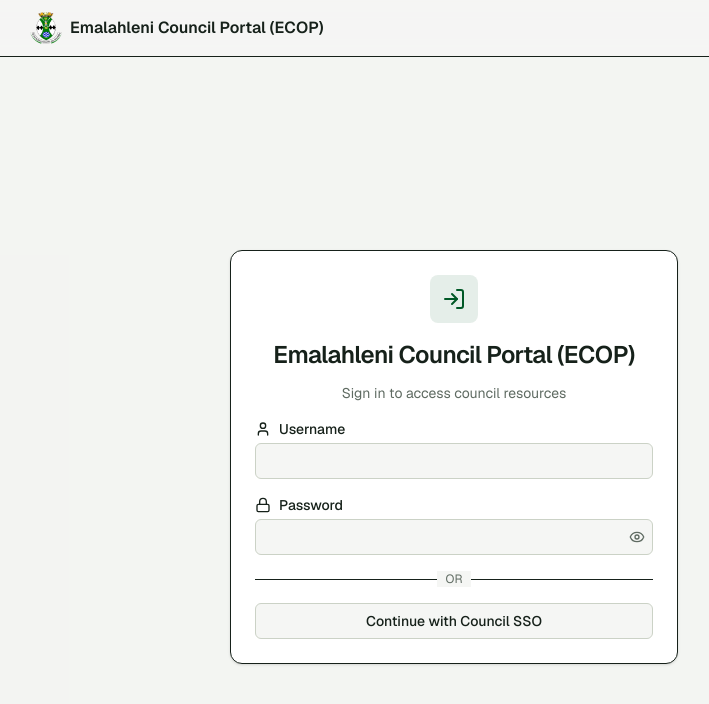
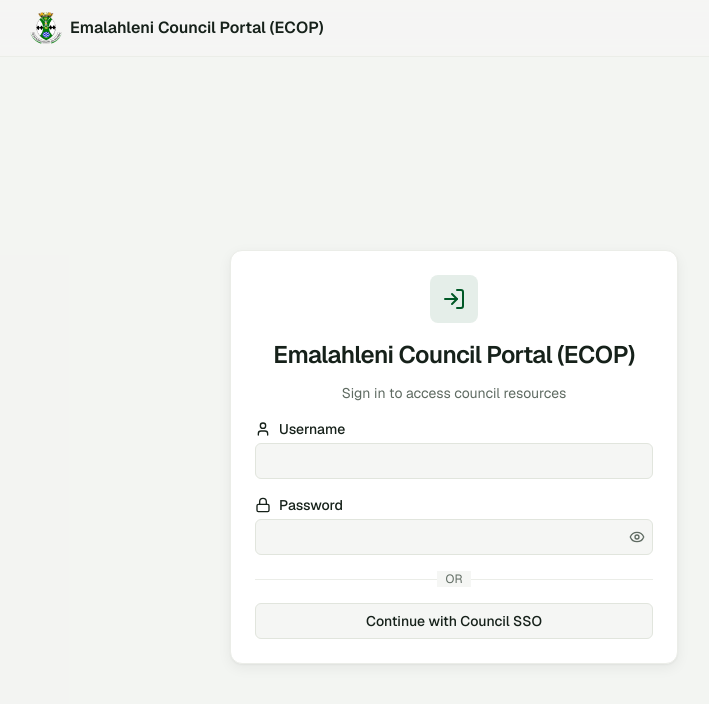
Before and after one commit to Msaination/councilportalv2-frontend, a Next.js app: page /login in a window 1280 px wide. Shown: the top 704 px of the page, without its empty margins (186-895 px from the left). Built offline with nearby package versions, Linux system fonts and the light colour scheme; no server answers.

Commit message:
style: lighten borders and soften card shadow

```diff
--- a/app/globals.css
+++ b/app/globals.css
@@ -33,9 +33,13 @@
   --color-destructive-foreground: #ffffff;
 
   /* Lines and focus */
-  --color-border: #e0e4dc;
-  --color-input: #cbd2c6;
+  --color-border: #ebede8;
+  --color-input: #e1e5dd;
   --color-ring: #005826;
+
+  /* Elevation */
+  --shadow-card: 0 1px 2px rgb(16 24 20 / 0.04),
+    0 4px 14px rgb(16 24 20 / 0.06);
 }
 
 body {
@@ -45,3 +49,11 @@ body {
   -webkit-font-smoothing: antialiased;
   -moz-osx-font-smoothing: grayscale;
 }
+
+@layer base {
+  *,
+  ::before,
+  ::after {
+    border-color: var(--color-border);
+  }
+}
--- a/components/ui/card.tsx
+++ b/components/ui/card.tsx
@@ -8,7 +8,7 @@ const Card = React.forwardRef<
   <div
     ref={ref}
     className={cn(
-      'rounded-xl border bg-card text-card-foreground shadow-sm',
+      'rounded-xl border border-border bg-card text-card-foreground shadow-card',
       className,
     )}
     {...props}
```
